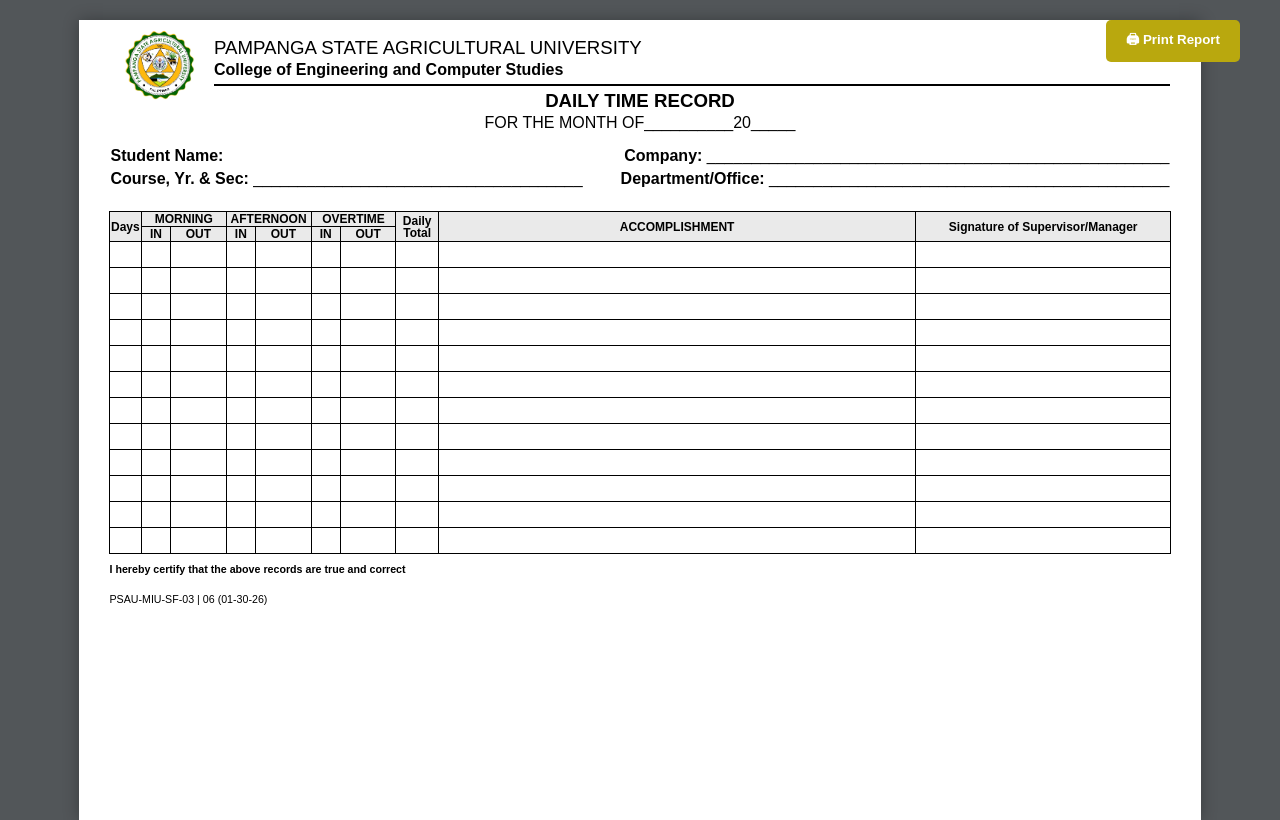
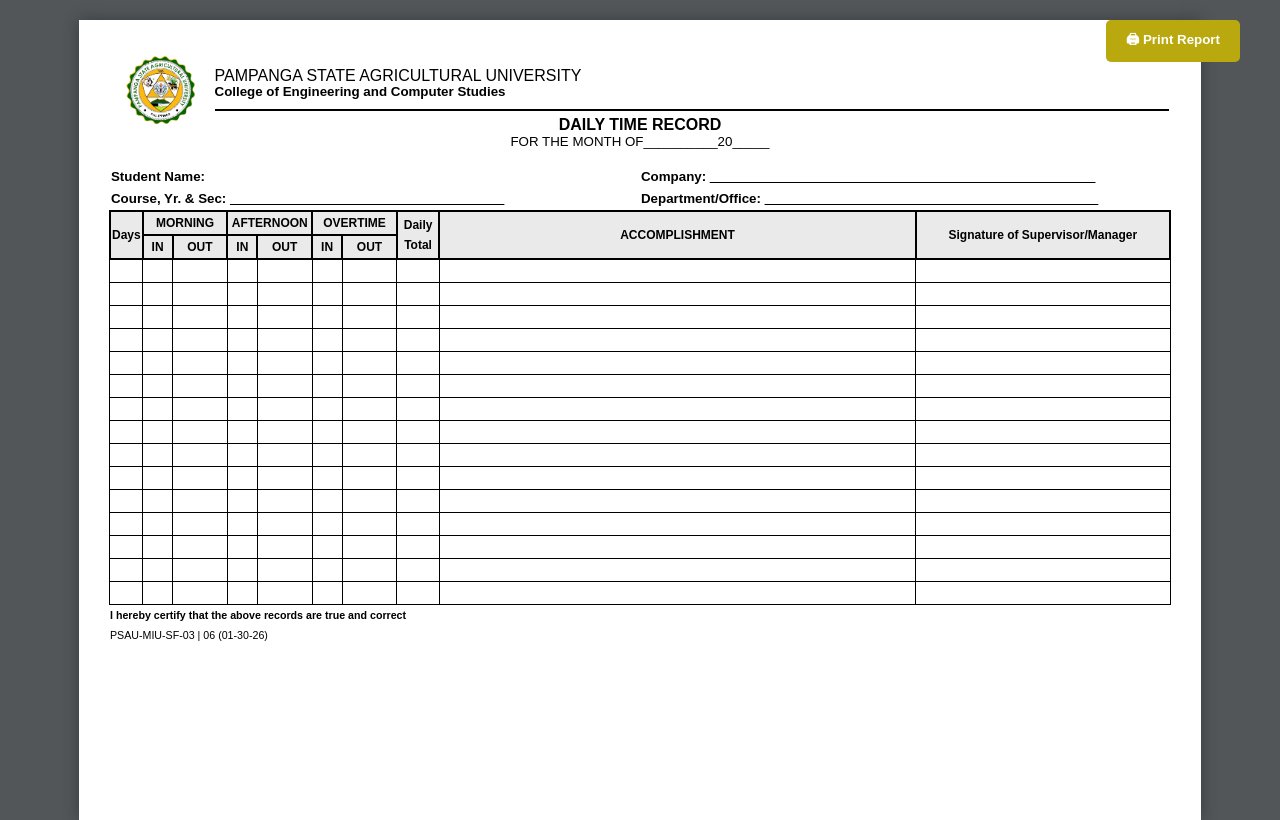
Before and after one commit to rawrreoliquio01-netizen/OJT-DTR-SYSTEM, a PHP site: page /dtr_report.php in a window 1280 px wide. Run offline with PHP 8.4, Linux system fonts and the light colour scheme; the visitor is signed in with stand-in values (Sample User, id 1); data comes from the database, SQL or seed files in the repository; data that the repository does not hold is empty.

Commit message:
updated daily_time_record.php

```diff
--- a/css/style.css
+++ b/css/style.css
@@ -386,3 +386,9 @@ h1.welcome {
     margin-bottom: 20px;
     margin-top: -5px;
 }
+
+.table-container {
+    overflow-x: auto;
+    margin-bottom: 20px;
+    margin-left: -20px;
+}
--- a/dtr_report.php
+++ b/dtr_report.php
@@ -97,6 +97,7 @@ table.tbl-main {
     border-collapse: collapse;
 }
 
+
 thead { display: table-header-group; }
 tfoot { display: table-footer-group; padding-top: -19px; }
 
@@ -106,26 +107,43 @@ tfoot { display: table-footer-group; padding-top: -19px; }
     word-wrap: break-word;
     text-align: center;
     vertical-align: middle;
-    white-space: pre-line;
+    white-space: normal;
     line-height: 10px;
-    min-height: 20px;
+    height: 20px;
+    overflow: hidden;
+    text-overflow: ellipsis;
+}
+
+.tbl-main td.accomplishment {
+    font-size: 6pt;
+    white-space: normal;
+    word-break: break-word;
+    line-height: 9px;
+}
+
+.tbl-main td.signature {
+    font-size: 7pt;
+    white-space: normal;
+    word-break: break-word;
+    line-height: 9px;
 }
 
 .tbl-main td[contenteditable="true"] {
     outline: none;
     border: 1px solid #000;
     background: #fff;
-    min-height: 25px;
-    min-height: 35px;
-    line-height: 23px;
+    line-height: 20px;
 }
 
 .tbl-main th {
     background: #eaeaea;
     font-weight: bold;
     line-height: 12px;
+    border: 2px solid #000 !important;
 }
-
+.days, .day, .total {
+    line-height: 20px !important;
+}
 .days      { width: 3%; }
 .day      { width: 8%; }
 .total      { width: 4%; }
@@ -186,46 +204,46 @@ tfoot { display: table-footer-group; padding-top: -19px; }
 </div>
 
 <div class="page-canvas">
-    <table class="tbl-main" style="margin-top:-55px;">
+    <table class="tbl-main">
         <thead>
             <tr>
                 <td colspan="10" style="border: none; padding: 0;">
                     <div class="iso-header">
-                        <table style="width:100%; border-collapse: collapse; margin-top: 0px;">
+                        <table style="width:100%; border-collapse: collapse;">
                             <tr>
                                 <td width="80" style="border: none;">
                                     <img src="assets/logo.png" height="85">
                                 </td>
-                                <td style="border: none; text-align: left; vertical-align: middle;">
-                                    <span style="font-size: 14pt;"> PAMPANGA STATE AGRICULTURAL UNIVERSITY </span><br>
-                                    <span style="font-size: 12pt;"><b> College of Engineering and Computer Studies </b></span>
-                                    <hr style="border: 1px solid black; margin-top: 8px; margin-bottom: 0;">
+                                <td style="border: none; text-align: left; vertical-align: middle; padding-bottom: -10px">
+                                    <span style="font-size: 12pt;"> PAMPANGA STATE AGRICULTURAL UNIVERSITY </span><br>
+                                    <span style="font-size: 10pt; line-height: 1.2rem;"><b> College of Engineering and Computer Studies </b></span>
+                                    <hr style="border: 1px solid black; margin-top: 8px;">
                                 </td>
                             </tr>
                         </table>
-                        <table style="width:100%; border-collapse: collapse; margin-top: -38px;">
+                        <table style="width:100%; border-collapse: collapse; margin-top: -20px;">
                             <tr>
-                                <td style="border: none; text-align: center; vertical-align: middle;">
-                                    <span style="font-size: 14pt;"> <b>DAILY TIME RECORD</b> </span><br>
-                                    <span style="font-size: 12pt;">FOR THE MONTH OF__________20_____</span>
+                                <td style="border: none; text-align: center; vertical-align: middle; padding: 2px;">
+                                    <span style="font-size: 12pt ;"> <b >DAILY TIME RECORD</b> </span><br>
+                                    <span style="font-size: 10pt; line-height: 1.4rem;">FOR THE MONTH OF__________20_____</span>
                                 </td>
                             </tr>
                         </table>
-                        <table style="width:100%; border-collapse: collapse; margin-top: 0px;">
-                            <tr style="display: flex; justify-content: space-between;">
-                                <td style="border: none; text-align: center; vertical-align: middle; ">
-                                    <span style="font-size: 12pt;"> <b>Student Name: </b><?= htmlspecialchars($student_info['first_name'] . ' ' . $student_info['last_name'] ?? '________________________________________') ?> </span>
+                        <table style="width:100%; border-collapse: collapse; margin-top: 10px;">
+                            <tr>
+                                <td style="border: none; text-align: left; vertical-align: middle; width: 50%;">
+                                    <span style="font-size: 10pt;"> <b>Student Name: </b><b><u><?= strtoupper(htmlspecialchars($student_info['first_name'] . ' ' . $student_info['last_name'] ?? '________________________________________')) ?></u></b> </span>
                                 </td>
-                                <td style="border: none; text-align: center; vertical-align: middle;">
-                                    <span style="font-size: 12pt;"> <b>Company: </b>____________________________________________________</b> </span>
+                                <td style="border: none; text-align: left; vertical-align: middle; width: 50%;">
+                                    <span style="font-size: 10pt;"> <b>Company: </b><b><u>____________________________________________________</u></b> </span>
                                 </td>
                             </tr>
-                            <tr style="display: flex; justify-content: space-between; margin-bottom: 5px;">
-                                <td style="border: none; text-align: center; vertical-align: middle; ">
-                                    <span style="font-size: 12pt;"> <b>Course, Yr. & Sec: </b><?= htmlspecialchars($student_info['program'] ?? '_____________________________________') ?> </span>
+                            <tr>
+                                <td style="border: none; text-align: left; vertical-align: middle; width: 50%;">
+                                    <span style="font-size: 10pt;"> <b>Course, Yr. & Sec: </b><b><u><?= strtoupper(htmlspecialchars($student_info['program'] ?? '_____________________________________')) ?></u></b> </span>
                                 </td>
-                                <td style="border: none; text-align: center; vertical-align: middle;">
-                                    <span style="font-size: 12pt;"> <b>Department/Office: </b><?= htmlspecialchars($student_info['college_department'] ?? '_____________________________________________') ?></b> </span>
+                                <td style="border: none; text-align: left; vertical-align: middle; width: 50%;">
+                                    <span style="font-size: 10pt;"> <b>Department/Office: </b><b><u><?= strtoupper(htmlspecialchars($student_info['college_department'] ?? '_____________________________________________')) ?></u></b> </span>
                                 </td>
                             </tr>
                         </table>
@@ -252,7 +270,16 @@ tfoot { display: table-footer-group; padding-top: -19px; }
         </thead>
 
         <tbody>
-            <?php foreach ($dataRows as $row): ?>
+            <?php
+            // Calculate how many data rows to show (maximum 15)
+            $dataCount = count($dataRows);
+            $maxRows = 15;
+            $dataRowsToShow = min($dataCount, $maxRows);
+
+            // Display data rows (up to 15)
+            for ($i = 0; $i < $dataRowsToShow; $i++):
+                $row = $dataRows[$i];
+            ?>
             <tr>
                 <td><?= htmlspecialchars($row['day'] ?? '') ?></td>
                 <td><?= nl2br(htmlspecialchars($row['morning_in'] ?? '')) ?></td>
@@ -265,10 +292,13 @@ tfoot { display: table-footer-group; padding-top: -19px; }
                 <td class="accomplishment" style="text-align: left;"><?= nl2br(htmlspecialchars($row['accomplishment'] ?? '')) ?></td>
                 <td class="signature"><?= nl2br(htmlspecialchars($row['supervisor_signature'] ?? '')) ?></td>
             </tr>
-            <?php endforeach; ?>
+            <?php endfor; ?>
 
-            <!-- Add 13 empty rows for manual entry -->
-            <?php for ($i = 1; $i <= 12; $i++): ?>
+            <!-- Add empty rows to complete exactly 15 rows total -->
+            <?php
+            $emptyRows = $maxRows - $dataRowsToShow;
+            for ($i = 1; $i <= $emptyRows; $i++):
+            ?>
             <tr>
                 <td contenteditable="false"></td>
                 <td contenteditable="false"></td>
```
Also changed, not shown: daily_time_record.php (+57 -14 lines).
